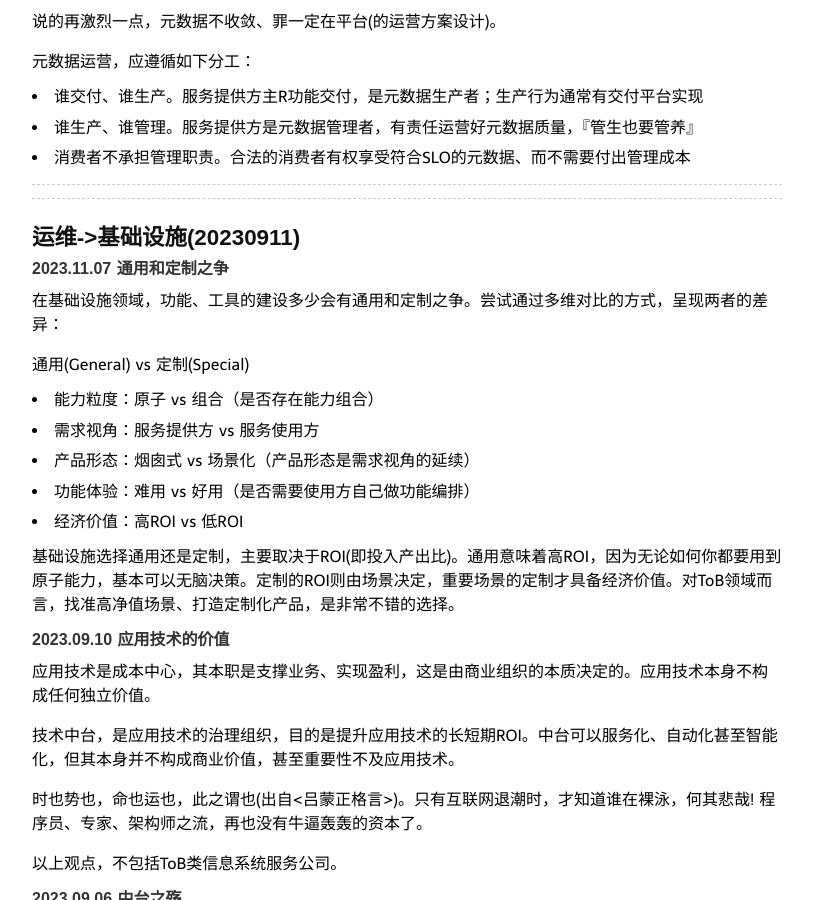
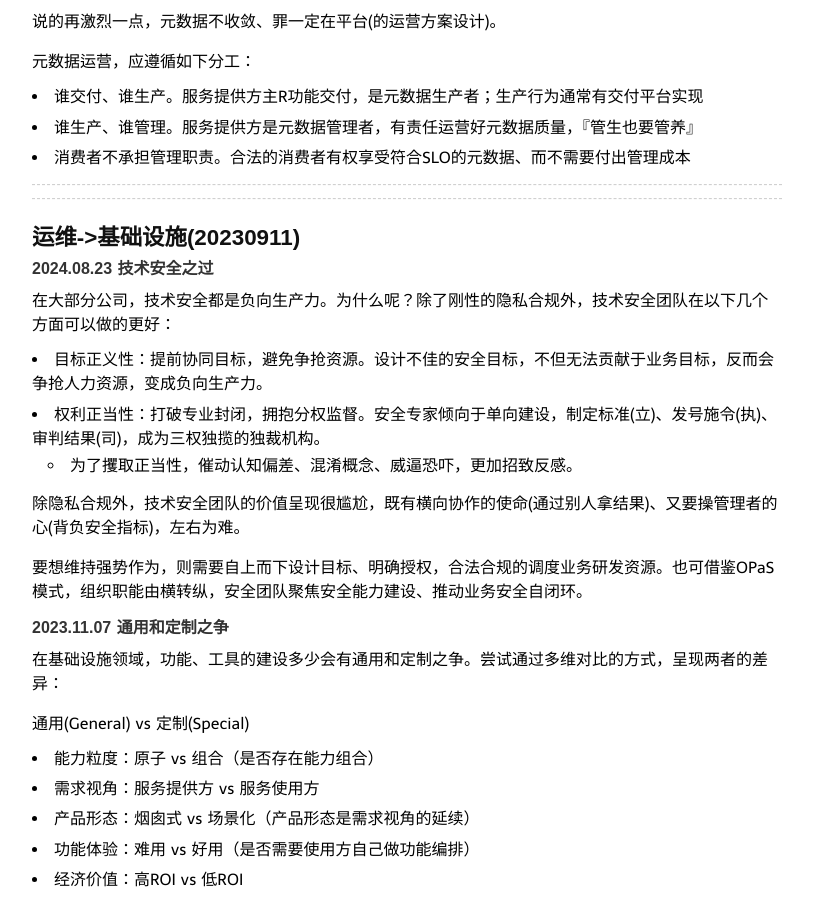
Before and after one commit to niean/niean.github.io, a Jekyll site: the page built from _posts/2020-03-15-op-tb.markdown, in a window 1280 px wide and 900 px high, scrolled down 10117 px. Shown: the whole window, without its empty margins (233-1046 px from the left). Built offline with Jekyll 4.4.1, drawn with Linux system fonts in a browser that asks for light colours; comment, search, counter and statistics services are not loaded.

Commit message:
集中提交

```diff
--- a/_posts/2020-03-15-op-tb.markdown
+++ b/_posts/2020-03-15-op-tb.markdown
@@ -362,6 +362,18 @@ K8S不等于云原生。符合标准的公有云、私有云、混合云方案
 ------------------------------------------------------------------------------------------------------------
 
 ## 运维->基础设施(20230911)
+#### 2024.08.23 技术安全之过
+在大部分公司，技术安全都是负向生产力。为什么呢？除了刚性的隐私合规外，技术安全团队在以下几个方面可以做的更好：
+
+- 目标正义性：提前协同目标，避免争抢资源。设计不佳的安全目标，不但无法贡献于业务目标，反而会争抢人力资源，变成负向生产力。
+- 权利正当性：打破专业封闭，拥抱分权监督。安全专家倾向于单向建设，制定标准(立)、发号施令(执)、审判结果(司)，成为三权独揽的独裁机构。
+    - 为了攫取正当性，催动认知偏差、混淆概念、威逼恐吓，更加招致反感。
+
+除隐私合规外，技术安全团队的价值呈现很尴尬，既有横向协作的使命(通过别人拿结果)、又要操管理者的心(背负安全指标)，左右为难。
+
+要想维持强势作为，则需要自上而下设计目标、明确授权，合法合规的调度业务研发资源。也可借鉴OPaS模式，组织职能由横转纵，安全团队聚焦安全能力建设、推动业务安全自闭环。
+
+
 #### 2023.11.07 通用和定制之争
 在基础设施领域，功能、工具的建设多少会有通用和定制之争。尝试通过多维对比的方式，呈现两者的差异：
 
```
Also changed, not shown: 4 other files.
